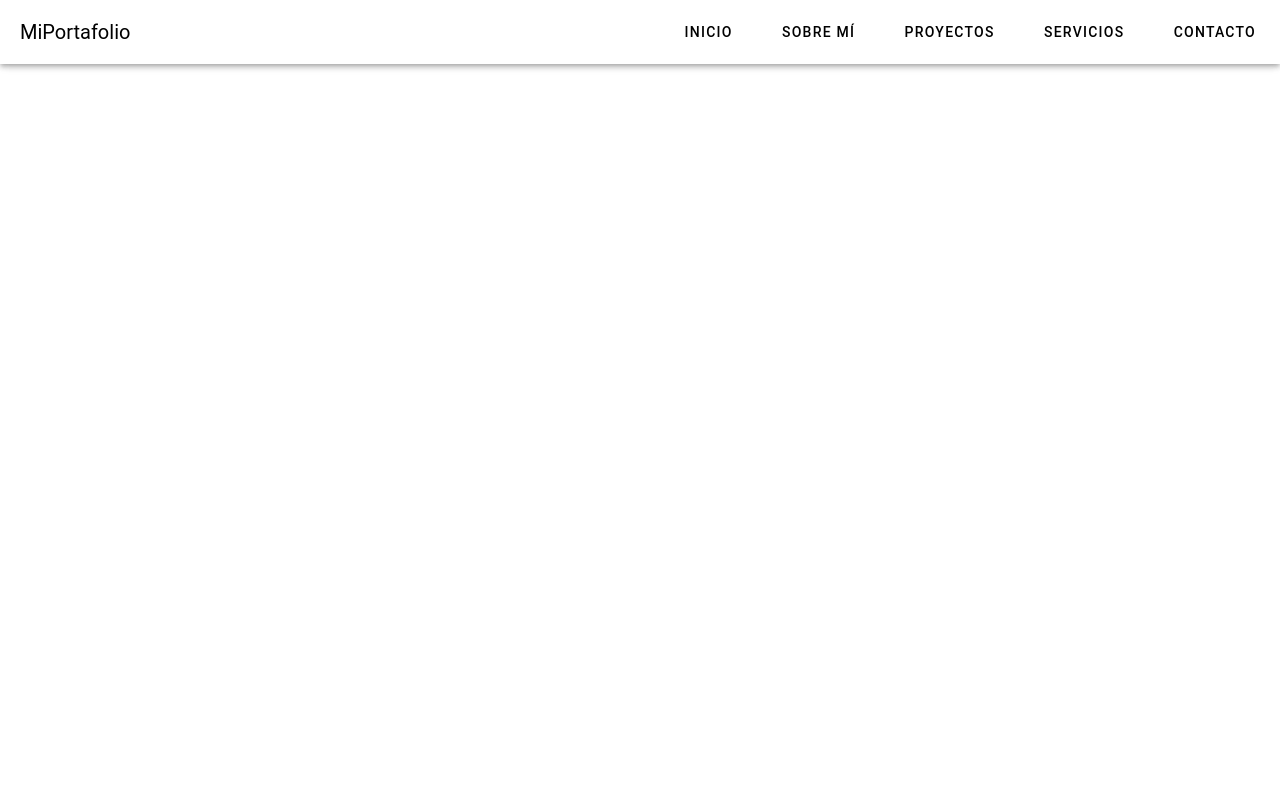
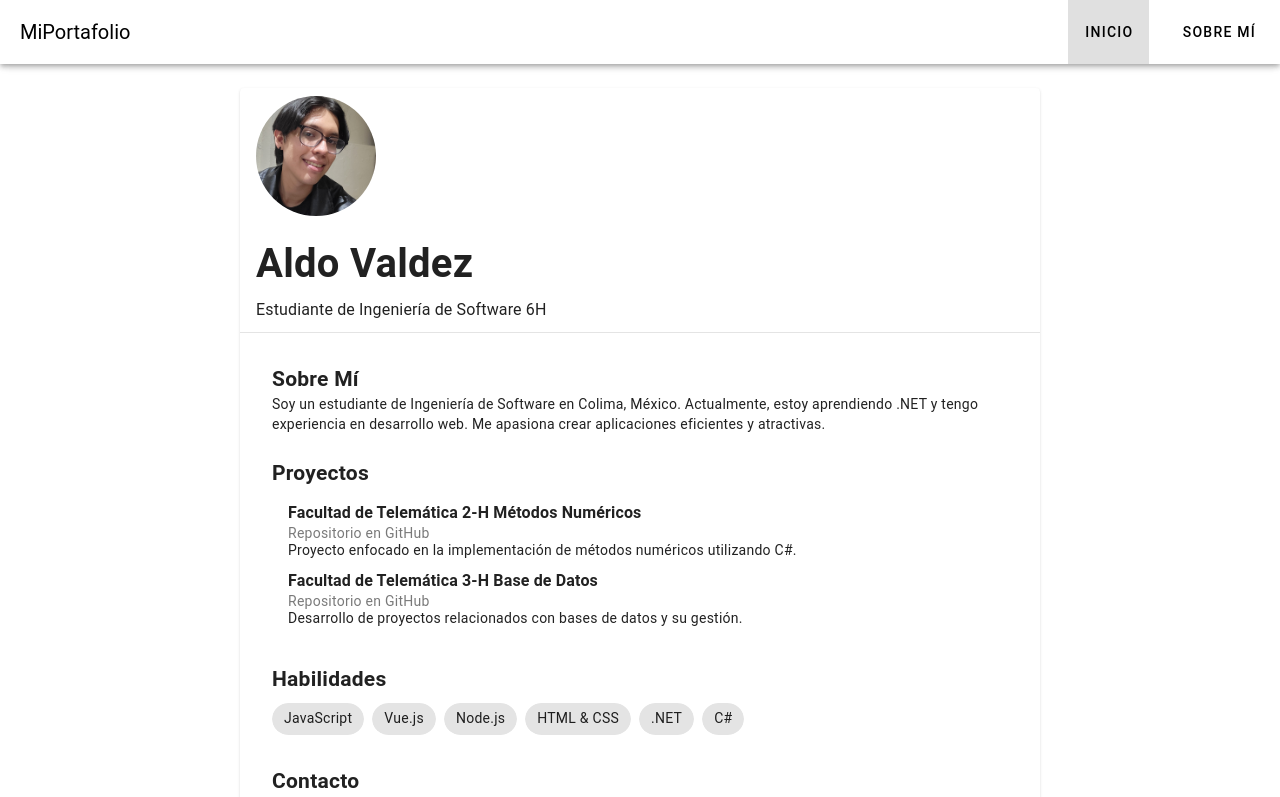
Before and after one commit to Aval0G/Avaldez0, a Vue app: page / in a window 1280 px wide. Shown: the top 797 px of the page. Built offline with nearby package versions, Linux system fonts and the light colour scheme.

Commit message:
Add Vue Router and update Navbar for routing functionality

```diff
--- a/package.json
+++ b/package.json
@@ -12,6 +12,7 @@
     "@mdi/font": "^7.4.47",
     "vite-plugin-vuetify": "^2.1.0",
     "vue": "^3.5.13",
+    "vue-router": "^4.5.0",
     "vuetify": "^3.7.14"
   },
   "devDependencies": {
--- a/src/App.vue
+++ b/src/App.vue
@@ -1,11 +1,12 @@
 <template>
   <v-app>
     <Navbar />
-    <v-main class="pt-0">
-      <Curriculum />
+    <v-main>
+      <router-view />
     </v-main>
   </v-app>
 </template>
+
 
 <script setup>
 import Navbar from './components/Navbar.vue';
--- a/src/components/Navbar.vue
+++ b/src/components/Navbar.vue
@@ -1,11 +1,10 @@
 <template>
-    <v-app>
-      <v-app-bar app color="white darken-4" dark>
+  <v-app-bar app color="white darken-4">
     <v-toolbar-title>MiPortafolio</v-toolbar-title>
+    <v-spacer></v-spacer>
 
-        <v-spacer></v-spacer>
     <v-toolbar-items class="d-none d-md-flex">
-          <v-btn v-for="(item, index) in menuItems" :key="index" text class="mx-2" :href="item.link">
+      <v-btn v-for="(item, index) in menuItems" :key="index" :to="item.link" class="mx-2">
         {{ item.text }}
       </v-btn>
     </v-toolbar-items>
@@ -13,14 +12,13 @@
     <v-app-bar-nav-icon class="d-md-none" @click="drawer = !drawer"></v-app-bar-nav-icon>
   </v-app-bar>
 
-      <v-navigation-drawer v-model="drawer" app temporary color="grey darken-4">
+  <v-navigation-drawer v-model="drawer" app temporary>
     <v-list>
-          <v-list-item v-for="(item, index) in menuItems" :key="index" :href="item.link">
-            <v-list-item-title class="text-white">{{ item.text }}</v-list-item-title>
+      <v-list-item v-for="(item, index) in menuItems" :key="index" :to="item.link">
+        <v-list-item-title>{{ item.text }}</v-list-item-title>
       </v-list-item>
     </v-list>
   </v-navigation-drawer>
-    </v-app>
 </template>
 
 <script setup>
@@ -28,10 +26,7 @@
 
 const drawer = ref(false);
 const menuItems = ref([
-    { text: 'Inicio', link: '#inicio' },
-    { text: 'Sobre mí', link: '#sobre-mi' },
-    { text: 'Proyectos', link: '#proyectos' },
-    { text: 'Servicios', link: '#servicios' },
-    { text: 'Contacto', link: '#contacto' },
+  { text: 'Inicio', link: '/' },
+  { text: 'Sobre mí', link: '/about' },
 ]);
 </script>
--- a/src/main.js
+++ b/src/main.js
@@ -2,10 +2,12 @@ import { createApp } from 'vue';
 import App from './App.vue';
 
 import 'vuetify/styles';
+import router from './router';
 import { createVuetify } from 'vuetify';
 
 const vuetify = createVuetify();
 
 const app = createApp(App);
+app.use(router);
 app.use(vuetify);
 app.mount('#app');
--- /dev/null
+++ b/src/views/InicioView.vue
@@ -0,0 +1,60 @@
+<template>
+    <v-container class="pa-6">
+      <v-card class="mx-auto" max-width="800">
+        <v-card-title class="d-flex flex-column align-items-center">
+          <v-avatar size="120">
+            <v-img src="/profile.jpg" alt="Foto de perfil" />
+          </v-avatar>
+          <h1 class="mt-4">Aldo Valdez</h1>
+          <p class="text-subtitle-1">Estudiante de Ingeniería de Software 6H</p>
+        </v-card-title>
+
+        <v-divider></v-divider>
+
+        <v-card-text>
+          <v-container>
+            <v-row>
+              <v-col cols="12">
+                <h2>Sobre Mí</h2>
+                <p>Soy un estudiante de Ingeniería de Software en Colima, México. Actualmente, estoy aprendiendo .NET y tengo experiencia en desarrollo web. Me apasiona crear aplicaciones eficientes y atractivas.</p>
+              </v-col>
+
+              <v-col cols="12">
+                <h2>Proyectos</h2>
+                <v-list>
+                  <v-list-item>
+                    <v-list-item-title><strong>Facultad de Telemática 2-H Métodos Numéricos</strong></v-list-item-title>
+                    <v-list-item-subtitle>Repositorio en GitHub</v-list-item-subtitle>
+                    <p>Proyecto enfocado en la implementación de métodos numéricos utilizando C#.</p>
+                  </v-list-item>
+                  <v-list-item>
+                    <v-list-item-title><strong>Facultad de Telemática 3-H Base de Datos</strong></v-list-item-title>
+                    <v-list-item-subtitle>Repositorio en GitHub</v-list-item-subtitle>
+                    <p>Desarrollo de proyectos relacionados con bases de datos y su gestión.</p>
+                  </v-list-item>
+                </v-list>
+              </v-col>
+
+              <v-col cols="12">
+                <h2>Habilidades</h2>
+                <v-chip-group>
+                  <v-chip>JavaScript</v-chip>
+                  <v-chip>Vue.js</v-chip>
+                  <v-chip>Node.js</v-chip>
+                  <v-chip>HTML & CSS</v-chip>
+                  <v-chip>.NET</v-chip>
+                  <v-chip>C#</v-chip>
+                </v-chip-group>
+              </v-col>
+
+              <v-col cols="12">
+                <h2>Contacto</h2>
+                <p>Email: chsjajaa@gmail.com</p>
+                <p>LinkedIn: <a href="https://www.linkedin.com/in/aldo-valdez-5036a315b" target="_blank">linkedin.com/in/aldo-valdez-5036a315b</a></p>
+              </v-col>
+            </v-row>
+          </v-container>
+        </v-card-text>
+      </v-card>
+    </v-container>
+  </template>
```
Also changed, not shown: src/router/index.js (added, +15 -0 lines), 1 other file (tests, documents, lock files or other folders). Lines whose indentation alone changed are shown as unchanged.
